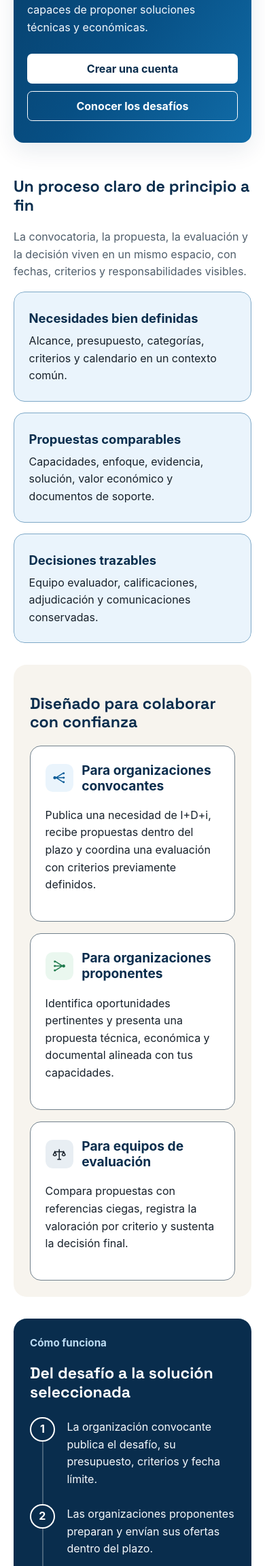
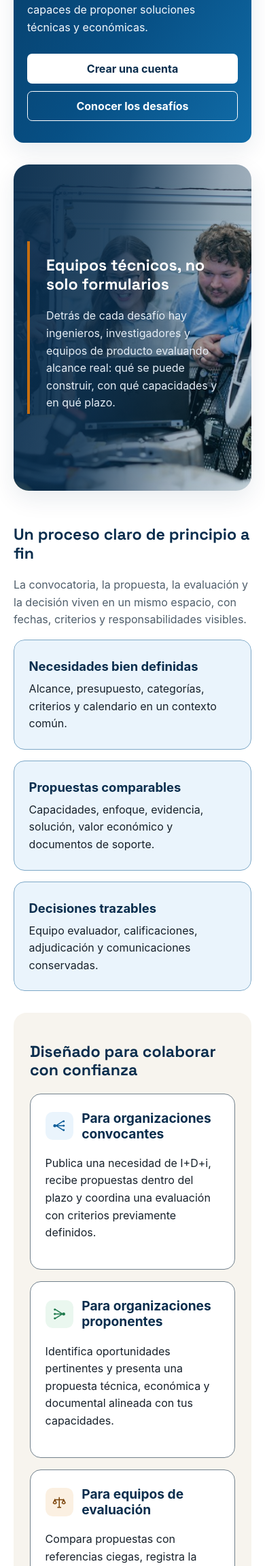
Before and after one commit to Open-Source-Academic-Initiative/VIMER, a Django app: template templates/landing.html in a window 390 px wide. Shown: the part 813-3117 px from the top of the page at 68% size. Run offline with Django 5.2, Linux system fonts and the light colour scheme; the template is opened without the code that fills it, so the values that code supplies are empty.

Commit message:
feat(landing): real photography + industrial accent color for business feel
Adds actual photography (previously illustration-only, per earlier explicit
decision) plus a third brand accent, on the user's request for a more
Business/Industrial feel with a palette complementary to OpenSAI blue.

- New --accent-industrial (amber/copper, blue's color-wheel complement)
  token set, used sparingly: the "evaluación" role icon (completes a
  three-color role system: blue=demand, green=supply, amber=evaluation)
  and a margin-accent bar on the new photo band.
- New full-width photo band between the hero and "Un proceso claro",
  showing real engineers examining hardware (ThisisEngineering, Unsplash
  License, free for commercial use, no attribution required) under a
  navy duotone gradient overlay for guaranteed text contrast regardless
  of the underlying photo.
- The "Cómo funciona" timeline panel's flat navy background is now a
  photo of industrial robotic assembly arms (Simon Kadula, Unsplash
  License) under the same duotone treatment, kept subtle enough not to
  compete with the step list.
- Both photos ship at two widths (srcset 800w/2000w or 800w/1800w) so
  mobile doesn't download the full-size asset; loading="lazy" on both.

Both sourced directly from unsplash.com (not from any third-party demo
site), confirmed free-license (not Unsplash+/Getty) before download.

```diff
--- a/assets/vimer/css/app.css
+++ b/assets/vimer/css/app.css
@@ -7,6 +7,9 @@
     --supply-ink: #123f28;
     --supply-pale: #eaf7ef;
     --paper: #f7f4ee;
+    --accent-industrial: #c76e0f;
+    --accent-industrial-ink: #7a4308;
+    --accent-industrial-pale: #fbf0e2;
     --ink: #17212b;
     --muted: #4f5e6b;
     --surface: #f5f8fb;
@@ -705,15 +708,83 @@ legend {
 }
 
 .feature-card--evaluation .feature-icon {
-    background: var(--surface-strong);
-    color: var(--ink);
+    background: var(--accent-industrial-pale);
+    color: var(--accent-industrial-ink);
+}
+
+.photo-band {
+    border-radius: 1.4rem;
+    box-shadow: var(--shadow);
+    overflow: hidden;
+    position: relative;
+}
+
+.photo-band-img {
+    display: block;
+    height: 24rem;
+    object-fit: cover;
+    width: 100%;
+}
+
+.photo-band::after {
+    background: linear-gradient(100deg, rgba(9, 45, 77, 0.96) 0%, rgba(9, 45, 77, 0.86) 40%, rgba(9, 45, 77, 0.4) 72%, rgba(9, 45, 77, 0.22) 100%);
+    content: "";
+    inset: 0;
+    position: absolute;
+    z-index: 1;
+}
+
+.photo-band-content {
+    border-left: 0.28rem solid var(--accent-industrial);
+    color: #fff;
+    left: clamp(1.5rem, 5vw, 3rem);
+    max-width: 30rem;
+    padding: 0.2rem 1.5rem 0.2rem 1.5rem;
+    position: absolute;
+    right: 1.5rem;
+    top: 50%;
+    transform: translateY(-50%);
+    z-index: 2;
+}
+
+.photo-band-content h2 {
+    color: #fff;
+}
+
+.photo-band-content p {
+    color: #e4edf6;
+    margin: 0;
 }
 
 .journey {
     background: var(--brand-ink);
     border-radius: 1.2rem;
     color: #f5f9fc;
+    overflow: hidden;
     padding: clamp(1.5rem, 4vw, 2.5rem);
+    position: relative;
+}
+
+.journey-photo {
+    height: 100%;
+    inset: 0;
+    object-fit: cover;
+    position: absolute;
+    width: 100%;
+    z-index: 0;
+}
+
+.journey::after {
+    background: linear-gradient(125deg, rgba(9, 45, 77, 0.95) 0%, rgba(7, 79, 132, 0.9) 55%, rgba(9, 45, 77, 0.86) 100%);
+    content: "";
+    inset: 0;
+    position: absolute;
+    z-index: 1;
+}
+
+.journey-content {
+    position: relative;
+    z-index: 2;
 }
 
 .journey h2 {
@@ -863,6 +934,16 @@ legend {
     .hero-actions .btn {
         width: 100%;
     }
+
+    .photo-band-img {
+        height: 30rem;
+    }
+
+    .photo-band-content {
+        left: 1.25rem;
+        max-width: none;
+        right: 1.25rem;
+    }
 }
 
 @media (prefers-reduced-motion: reduce) {
--- a/templates/landing.html
+++ b/templates/landing.html
@@ -1,4 +1,5 @@
 {% extends 'base.html' %}
+{% load static %}
 {% block title %}VIMER | Innovación aplicada con propósito{% endblock %}
 {% block content %}
 <div class="landing-shell">
@@ -45,6 +46,25 @@
                 <circle cx="160" cy="160" r="17" fill="#ffffff"/>
                 <circle cx="160" cy="160" r="17" fill="none" stroke="#ffffff" stroke-width="2"/>
             </svg>
+        </div>
+    </section>
+
+    <section class="photo-band" aria-labelledby="context-title">
+        <img
+            class="photo-band-img"
+            src="{% static 'vimer/images/photo-engineers-lab-800.jpg' %}"
+            srcset="{% static 'vimer/images/photo-engineers-lab-800.jpg' %} 800w, {% static 'vimer/images/photo-engineers-lab.jpg' %} 2000w"
+            sizes="100vw"
+            alt="Equipo técnico examinando un prototipo de hardware en un laboratorio"
+            loading="lazy"
+        >
+        <div class="photo-band-content">
+            <h2 id="context-title">Equipos técnicos, no solo formularios</h2>
+            <p>
+                Detrás de cada desafío hay ingenieros, investigadores y equipos de
+                producto evaluando alcance real: qué se puede construir, con qué
+                capacidades y en qué plazo.
+            </p>
         </div>
     </section>
 
@@ -134,6 +154,16 @@
     </section>
 
     <section class="journey" aria-labelledby="journey-title">
+        <img
+            class="journey-photo"
+            src="{% static 'vimer/images/photo-industrial-robots-800.jpg' %}"
+            srcset="{% static 'vimer/images/photo-industrial-robots-800.jpg' %} 800w, {% static 'vimer/images/photo-industrial-robots.jpg' %} 1800w"
+            sizes="100vw"
+            alt=""
+            aria-hidden="true"
+            loading="lazy"
+        >
+        <div class="journey-content">
             <div class="eyebrow">Cómo funciona</div>
             <h2 id="journey-title">Del desafío a la solución seleccionada</h2>
             <ol>
@@ -145,6 +175,7 @@
             {% if not user.is_authenticated %}
                 <p><a href="{% url 'login' %}">Ya tengo una cuenta: iniciar sesión</a></p>
             {% endif %}
+        </div>
     </section>
 </div>
 {% endblock %}
```
Also changed, not shown: assets/vimer/images/photo-engineers-lab-800.jpg (added), assets/vimer/images/photo-engineers-lab.jpg (added), assets/vimer/images/photo-industrial-robots-800.jpg (added), assets/vimer/images/photo-industrial-robots.jpg (added). Lines whose indentation alone changed are shown as unchanged.
